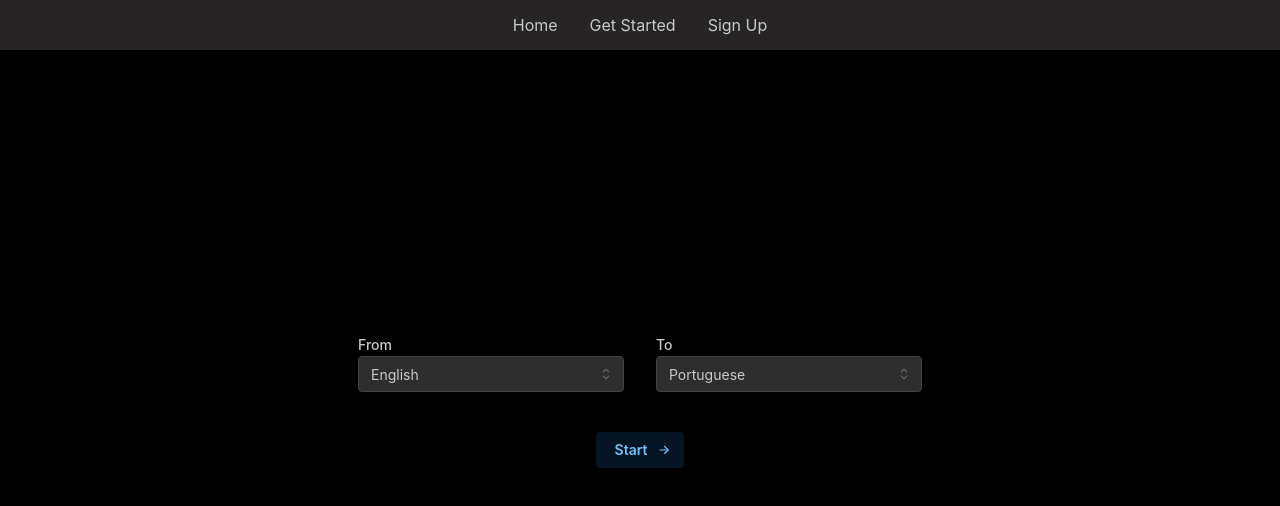
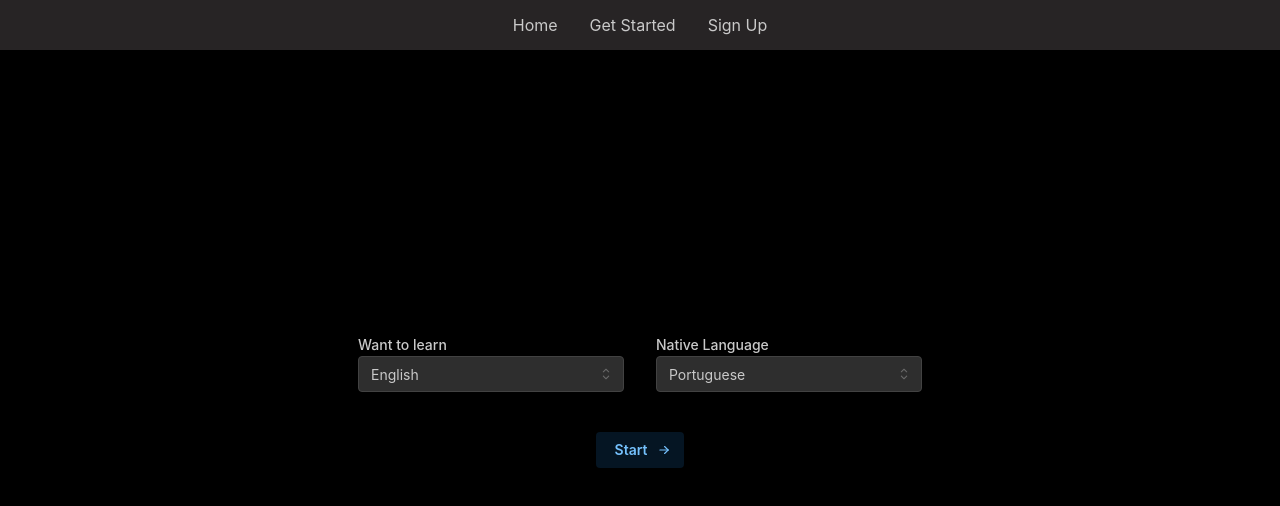
Before and after one commit to rybaaa/lingualearner_frontend, a React (Vite) app: page / in a window 1280 px wide. Both pictures are taken after a click on the button "Get Started". Shown: the top 506 px of the page. Built offline with nearby package versions, Linux system fonts and the light colour scheme.

Commit message:
added the next button, changed buttons' labels

```diff
--- a/src/pages/MainPage.tsx
+++ b/src/pages/MainPage.tsx
@@ -64,14 +64,14 @@ export const MainPage = () => {
       <Header></Header>
       <Flex mih={50} bg="rgba(0, 0, 0, .3)" gap="xl" justify="center" align="center" direction="row" wrap="wrap">
         <Select
-          label="From"
+          label="Want to learn"
           placeholder="Pick language"
           data={LanguageList}
           value={fromLanguage}
           onChange={setFromLanguage}
         />
         <Select
-          label="To"
+          label="Native Language"
           placeholder="Pick language"
           data={LanguageList}
           value={toLanguage}
@@ -145,6 +145,9 @@ export const MainPage = () => {
               {isUserSentenceTrue !== null && <LLMResponse response={isUserSentenceTrue}></LLMResponse>}
             </Flex>
           </Flex>
+          <Button variant="light" rightSection={<IconArrowRight size={14} />} size="lg">
+            Next word
+          </Button>
         </Flex>
       )}
     </div>
```
